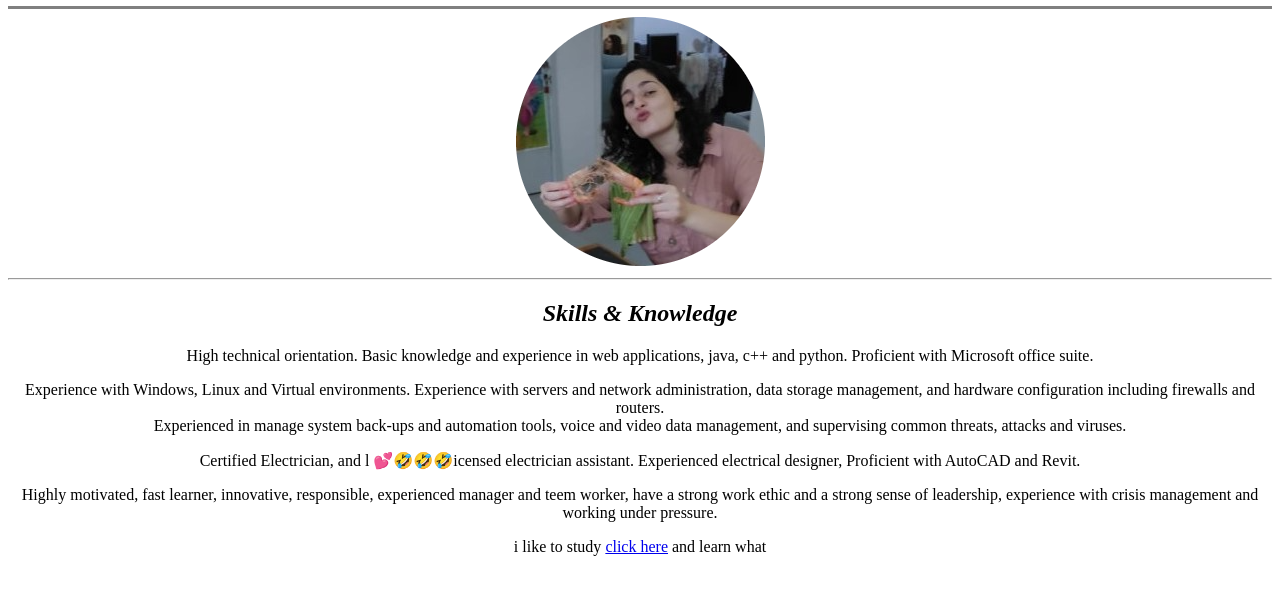
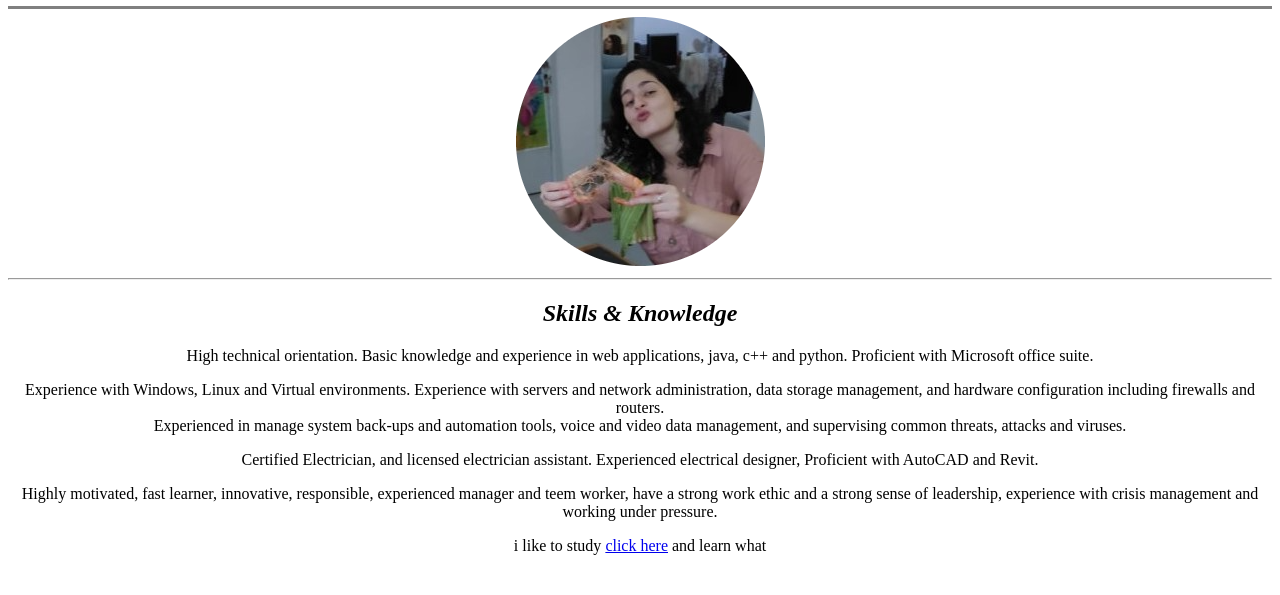
Before and after one commit to EdenLed6/CV, a plain HTML site: page index.html in a window 1280 px wide. Shown: the part 111-706 px from the top of the page. Drawn offline with Linux system fonts and the light colour scheme.

Commit message:
Update index.html

```diff
--- a/index.html
+++ b/index.html
@@ -22,11 +22,10 @@
     <h2><i>Skills & Knowledge</i></h2>
     <p>High technical orientation. Basic knowledge and experience in web applications, java, c++ and python. Proficient with Microsoft office suite.</p>
     <p>Experience with Windows, Linux and Virtual environments. Experience with servers and network administration, data storage management, and hardware configuration including firewalls and routers.<br> Experienced in manage system back-ups and automation tools, voice and video data management, and supervising common threats, attacks and viruses.</p>
-    <p>Certified Electrician, and l 💕🤣🤣🤣icensed electrician assistant. Experienced electrical designer, Proficient with AutoCAD and Revit.</p>
+    <p>Certified Electrician, and licensed electrician assistant. Experienced electrical designer, Proficient with AutoCAD and Revit.</p>
     <p>Highly motivated, fast learner, innovative, responsible, experienced manager and teem worker, have a strong work ethic and a strong sense of leadership, experience with crisis management and working under pressure.</p>
 
     <p>i like to study <a href="hobbies.html">click here</a> and learn what</p>
-
 
 
 
```
